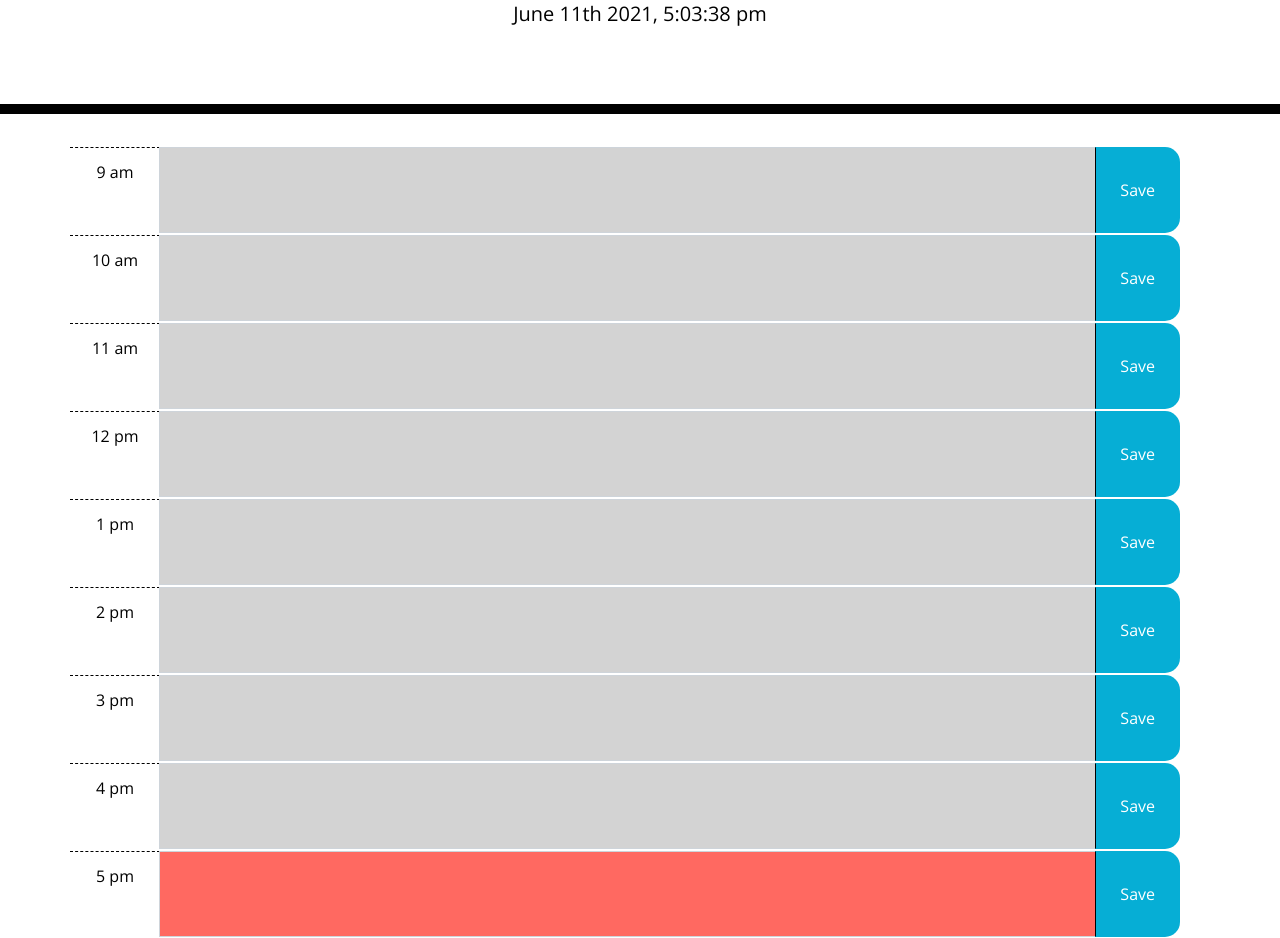
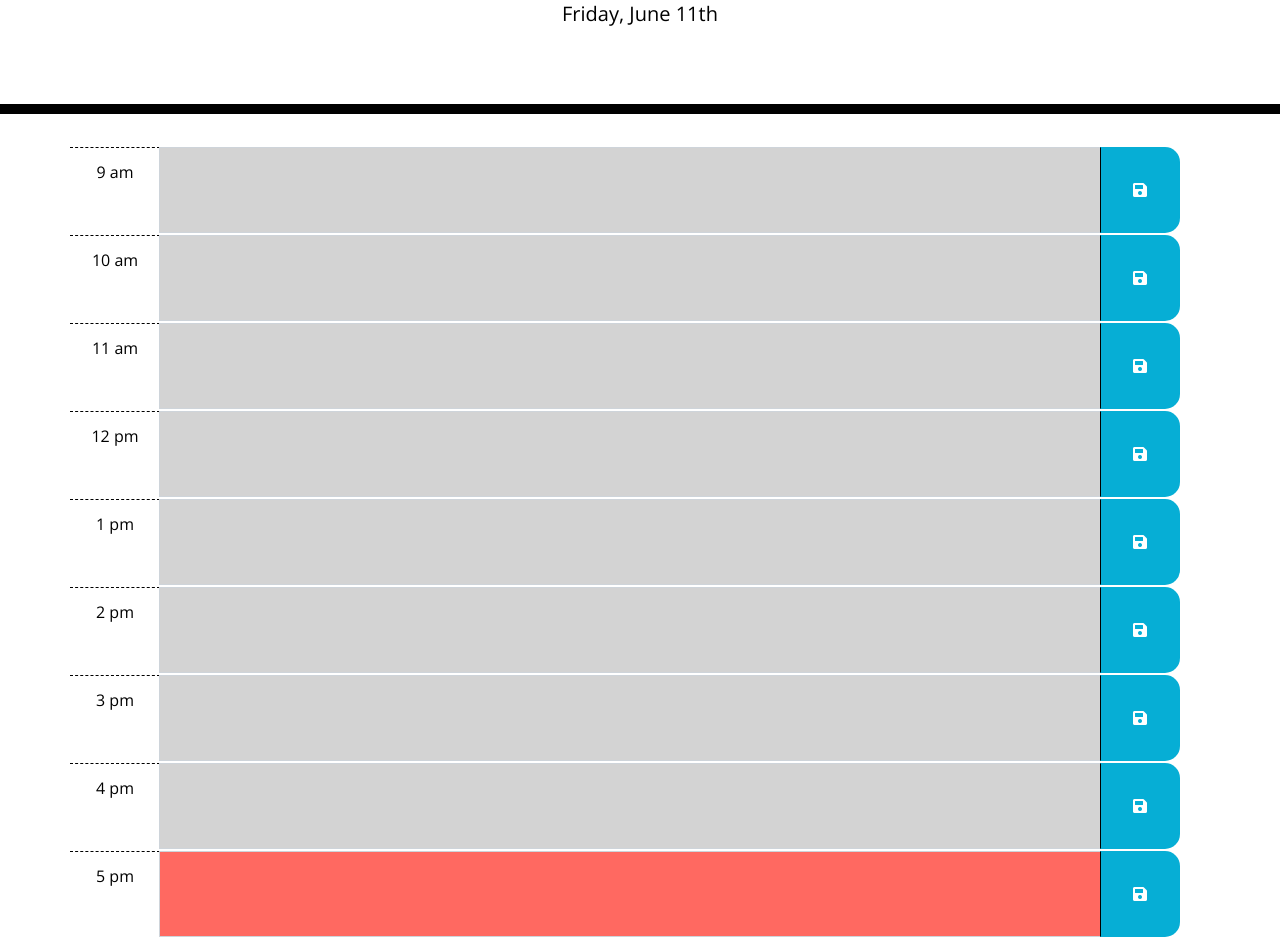
Before and after one commit to Randy-chou/day-planner-2021, a plain HTML site: page index.html in a window 1280 px wide. Shown: the part 190-1128 px from the top of the page. Drawn offline with nearby package versions, Linux system fonts and the light colour scheme.

Commit message:
added icons and changed the day representaition to resemble example layout more.

```diff
--- a/assets/css/style.css
+++ b/assets/css/style.css
@@ -66,7 +66,7 @@ textarea {
   color: white;
 }
 
-.saveBtn .i:hover {
+.saveBtn i:hover {
   font-size: 23px !important;
   transition: all 0.3s ease-in-out !important;
 }
--- a/assets/js/script.js
+++ b/assets/js/script.js
@@ -45,7 +45,7 @@ function displayPlanner(){
 // Event delegation to store the content of the corresponding timeblock to local storage when a button is pressed
 function updateStorage(event){
     var target = $(event.target)
-    if(target.is("button") || target.attr("class") == "i"){
+    if(target.is("button") || target.is("i")){
         var blockIndex = target.closest(".time-block").attr("id").substr(-1);
         storageArray[blockIndex] = target.closest(".time-block").children(".description").val();
         localStorage.setItem("storageArray", JSON.stringify(storageArray));
@@ -56,7 +56,7 @@ $("#planner").on("click", updateStorage);
 
 //Update the label of the current day every half-second interval
 function setTime(){
-    $("#currentDay").text(moment().format('MMMM Do YYYY, h:mm:ss a'));
+    $("#currentDay").text(moment().format('dddd, MMMM Do'));
 }
 setInterval(setTime,500);
 
--- a/index.html
+++ b/index.html
@@ -44,7 +44,7 @@
         </div>
         <textarea class="form-control description" rows="3"></textarea>
         <div class= "input-group-append">
-          <button class="btn px-4 saveBtn"><span class="i">Save</span></button>
+          <button class="btn px-4 saveBtn"><i class="fas fa-save px-2"></i></button>
         </div>
       </div>
 
@@ -54,7 +54,7 @@
         </div>
         <textarea class="form-control description" rows="3"></textarea>
         <div class= "input-group-append">
-          <button class="btn px-4 saveBtn"><span class="i">Save</span></button>
+          <button class="btn px-4 saveBtn"><i class="fas fa-save px-2"></i></button>
         </div>
       </div>
 
@@ -64,7 +64,7 @@
         </div>
         <textarea class="form-control description" rows="3"></textarea>
         <div class= "input-group-append">
-          <button class="btn px-4 saveBtn"><span class="i">Save</span></button>
+          <button class="btn px-4 saveBtn"><i class="fas fa-save px-2"></i></button>
         </div>
       </div>
 
@@ -74,7 +74,7 @@
         </div>
         <textarea class="form-control description" rows="3"></textarea>
         <div class= "input-group-append">
-          <button class="btn px-4 saveBtn"><span class="i">Save</span></button>
+          <button class="btn px-4 saveBtn"><i class="fas fa-save px-2"></i></button>
         </div>
       </div>
 
@@ -84,7 +84,7 @@
         </div>
         <textarea class="form-control description" rows="3"></textarea>
         <div class= "input-group-append">
-          <button class="btn px-4 saveBtn"><span class="i">Save</span></button>
+          <button class="btn px-4 saveBtn"><i class="fas fa-save px-2"></i></button>
         </div>
       </div>
 
@@ -94,7 +94,7 @@
         </div>
         <textarea class="form-control description" rows="3"></textarea>
         <div class= "input-group-append">
-          <button class="btn px-4 saveBtn"><span class="i">Save</span></button>
+          <button class="btn px-4 saveBtn"><i class="fas fa-save px-2"></i></button>
         </div>
       </div>
 
@@ -104,7 +104,7 @@
         </div>
         <textarea class="form-control description" rows="3"></textarea>
         <div class= "input-group-append">
-          <button class="btn px-4 saveBtn"><span class="i">Save</span></button>
+          <button class="btn px-4 saveBtn"><i class="fas fa-save px-2"></i></button>
         </div>
       </div>
 
@@ -114,7 +114,7 @@
         </div>
         <textarea class="form-control description" rows="3"></textarea>
         <div class= "input-group-append">
-          <button class="btn px-4 saveBtn"><span class="i">Save</span></button>
+          <button class="btn px-4 saveBtn"><i class="fas fa-save px-2"></i></button>
         </div>
       </div>
 
@@ -124,7 +124,7 @@
         </div>
         <textarea class="form-control description" rows="3"></textarea>
         <div class= "input-group-append">
-          <button class="btn px-4 saveBtn"><span class="i">Save</span></button>
+          <button class="btn px-4 saveBtn"><i class="fas fa-save px-2"></i></button>
         </div>
       </div>
     </div>
```
Also changed, not shown: assets/images/screencapture.png.
